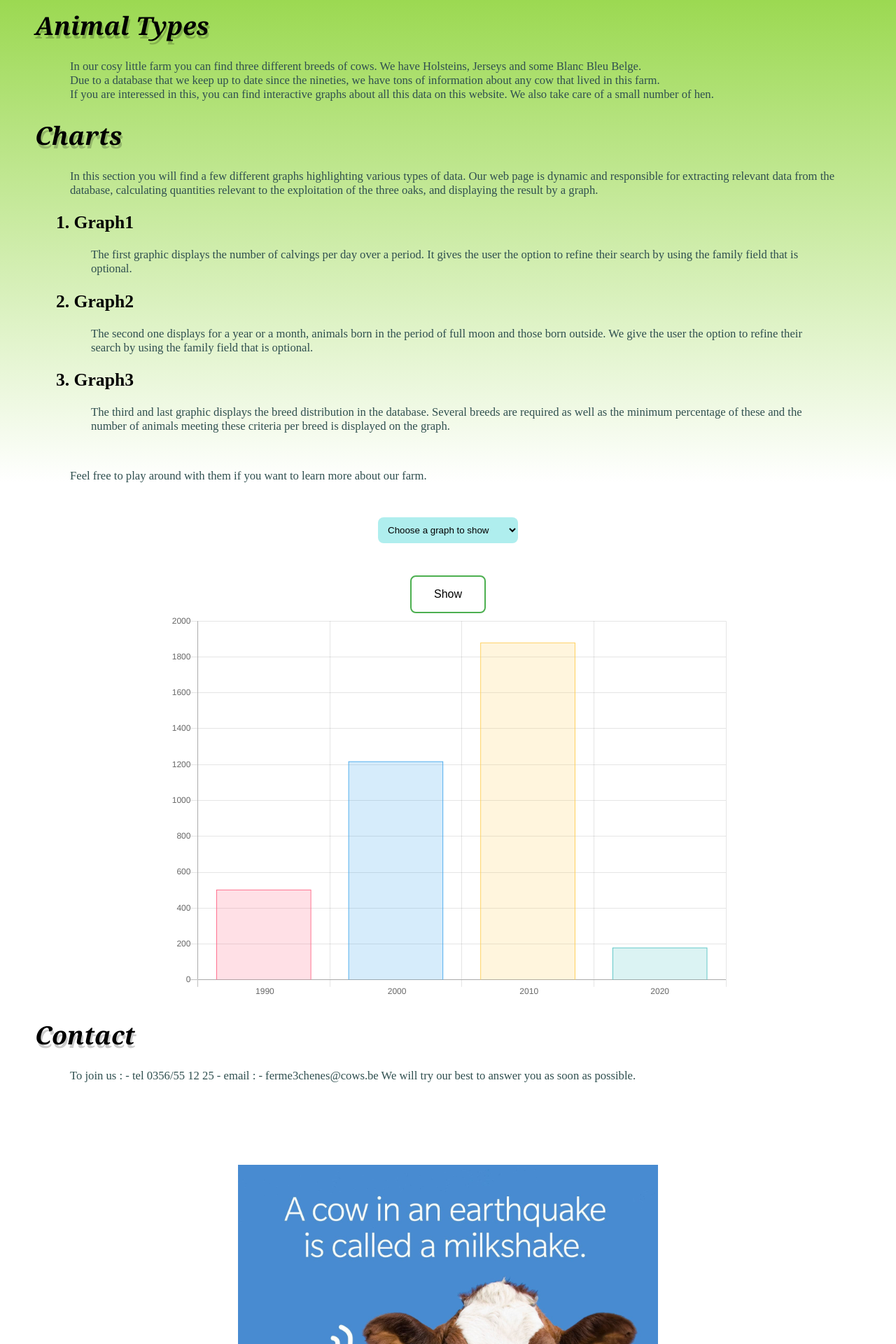
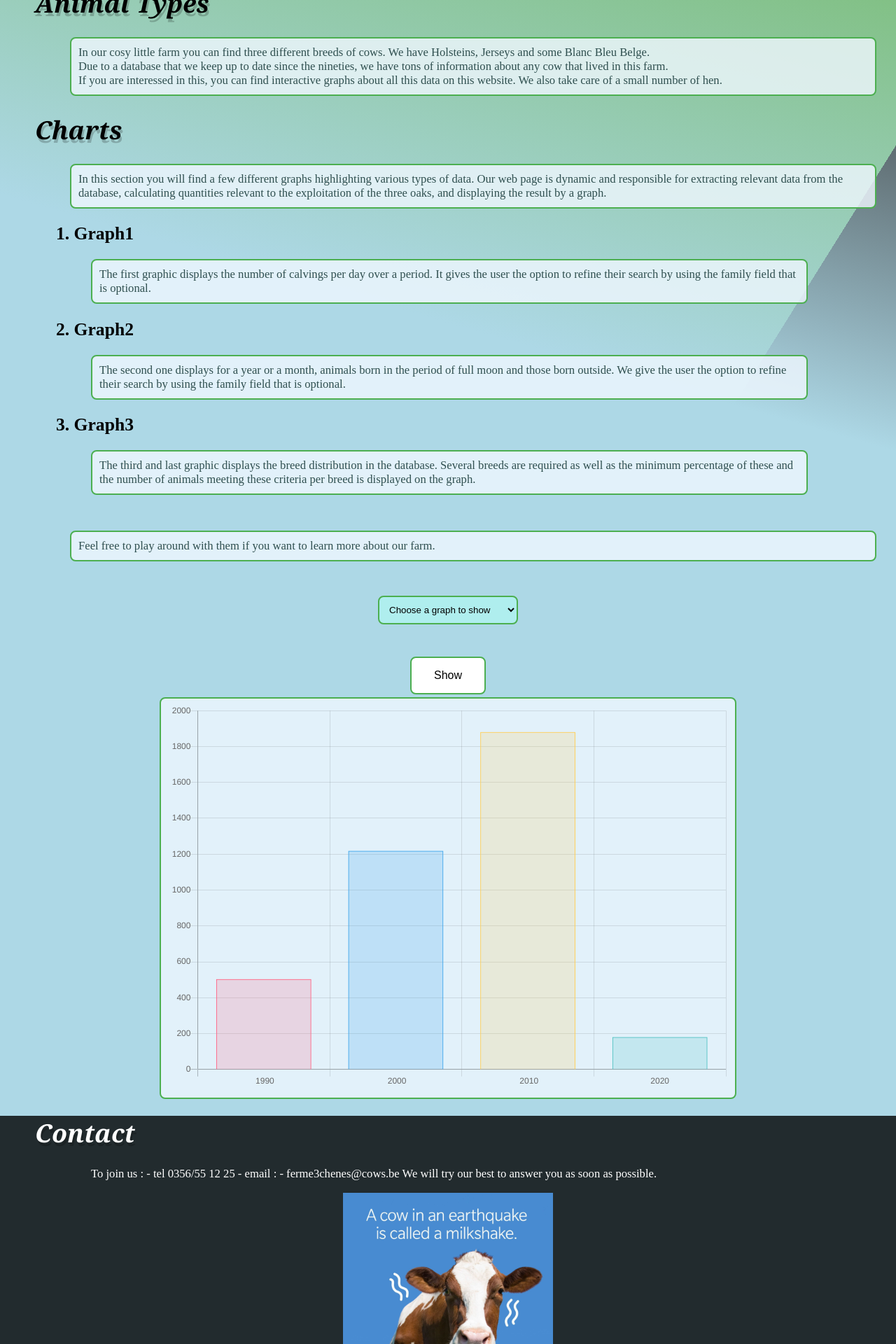
Before and after one commit to Eduart2001/P2_Harold_3, a Flask app: page / in a window 1280 px wide. Shown: the part 1080-3000 px from the top of the page at 70% size. Run offline with Flask 2, Linux system fonts and the light colour scheme; data comes from the database, SQL or seed files in the repository; some libraries are stand-ins or nearby versions.

Commit message:
changed style

```diff
--- a/farm/farm/farm.py
+++ b/farm/farm/farm.py
@@ -27,6 +27,21 @@ def index():
 
 @app.route('/charts', methods=['GET', 'POST'])
 def charts():
+    """charts function uses a post request to show data on our website, from this request we will have the necessary information
+        to generate the different charts. First of all we ask if the methode from the request is POST (the POST request method requests
+        that a web server accept the data enclosed in the body of the request message, most likely for storing it.
+        It is often used when uploading a file or when submitting a completed web form)
+        If it's the case we attribute to each attribute the correspponding data.
+            It checks the chartId and based on that it returns a jsonify dictionnary of the needed data to update the chart
+            when something is missing it returns a jsonify dictionnary with the error
+        if not than it redirects to the homepage by calling the index()
+
+    Raises:
+        ValueError:
+
+    Returns:
+        dict: jsonify dict of the necessary data to generate the chart or error dict with the occurring errors
+    """
     if request.method == "POST":
 
         chartId = request.form["chartId"]
--- a/farm/farm/static/css/main.css
+++ b/farm/farm/static/css/main.css
@@ -4,6 +4,12 @@ body{
     margin:0;
     margin-top: 80px;
     font-family: 'Courier New', Courier, monospace;
+    margin: 0;
+    padding: 0;
+    height: 100%;
+    width: 100%;
+    background-color: rgb(0, 128, 0,0.5);
+    background-image: linear-gradient(16deg, lightblue 50%, transparent 70%), linear-gradient(-58deg, rgb(50, 47, 47) 35%, transparent 30%);
 }
 html {
     scroll-behavior: smooth;
@@ -19,6 +25,7 @@ header{
     backdrop-filter: blur(32px);
 
 }
+
 .container{
     max-width: 90%;
     margin:0px;
@@ -79,6 +86,11 @@ header{
     padding: 10px;
     background-color:paleturquoise;
     border:none;
+
+    border-radius: 8px;
+    padding: 10px;
+    border: 2px solid #4CAF50;
+    border-radius: 8px;
 }
 
 .charts-selector{
@@ -89,6 +101,7 @@ header{
     padding-top: 32px;
     justify-content: center;
     gap: 10px 20px;
+
 }
 .charts-selector-filter{
 
@@ -109,6 +122,11 @@ header{
     margin: auto;
     justify-content: space-around;
 
+
+    border-radius: 8px;
+    padding: 10px;
+    background-color:rgb(240, 248, 255,0.8);
+    border: 2px solid #4CAF50;
 }
 .paragraph{
     position: relative;
@@ -117,6 +135,13 @@ header{
     font-size: 1.3vw;
     font-family: 'Times New Roman', serif;
     color:darkslategray;
+
+    border-radius: 8px;
+    padding: 10px;
+    background-color:rgb(240, 248, 255,0.8);
+    border: 2px solid #4CAF50;
+    border-radius: 8px;
+
 }
 .titles{
     position: relative;
@@ -141,4 +166,13 @@ header{
     font-size: 1.3vw;
     font-family: 'Times New Roman', serif;
     color:darkslategray;
+
+    border-radius: 8px;
+    padding: 10px;
+    background-color:rgb(240, 248, 255,0.8);
+    border: 2px solid #4CAF50;
+    border-radius: 8px;
 }
+.contact{
+    background-color:rgb(0, 0,0,0.8);
+}
--- a/farm/farm/templates/index.html
+++ b/farm/farm/templates/index.html
@@ -39,14 +39,7 @@
   </div>
 </header>
 {% endblock %} {% endblock %} {%block body%} {%block farmblock%}
-<div
-  style="
-    background-image: linear-gradient(
-      rgb(109, 199, 0, 1) 40%,
-      rgba(109, 199, 0, 0)
-    );
-  "
-  class="thefarm-block">
+<div  class="thefarm-block">
 
   <!--the Farm-block division helps to separate our work in smaller divisions, so it will be easier to implement or manipulate with CSS styles and it makes it easier
     to understand and visualize.
@@ -219,20 +212,27 @@
 <div class="chart">
   <canvas id="graphique" width="800px" height="550px"></canvas>
 </div>
-<h1 class="titles">
+{%endblock%}
+<footer>
+  <div class="contact">
+    <h1 class="titles" style=" color: rgba(255,255,255);">
       Contact
     </h1>
-<p class = "paragraph" id="contactlabel">
+    <p class = "" id="contactlabel" style= "color: rgba(255,255,255);   position: relative;
+    left: 130px;
+    margin-right: 20%;
+    font-size: 1.3vw;
+    font-family: 'Times New Roman', serif;">
       To join us : - tel 0356/55 12 25 - email : - ferme3chenes@cows.be We will try
       our best to answer you as soon as possible.
     </p>
-<img src="/static/images/CowJoke.jpg" alt="Cow joke" width="600" height="600" style="  display: block;
+    <img src="/static/images/CowJoke.jpg" alt="Cow joke" width="300" height="300" style="  display: block;
     margin-left: auto;
     margin-right: auto;
-position: relative;
-top:100px;">
-{%endblock%}
+    position: relative;">
 
+  </div>
+</footer>
 <script>
   //js code to initialize and create the default chart
   var names = "{{keys}}";
@@ -466,9 +466,10 @@ top:100px;">
   $("#chart-select").on("change", function () {
     var selectValue = $(this).val();
     var css_changes={
-      "border": "none",
-      "border-radius":" 0px",
-      "border-radius": "8px" }
+      "border-radius": "8px",
+      "padding": "10px",
+      "border": "2px solid #4CAF50",
+    }
     if (selectValue == 1) {
       $("#start-month-select").show().css(css_changes);
       $("#end-month-select").show().css(css_changes);
@@ -524,9 +525,10 @@ top:100px;">
     var yearSelector = document.getElementById("start-year-select").value;
     var endYearSelector = document.getElementById("end-year-select").value;
     $("#start-month-select").css({
-      "border": "none",
-      "border-radius":" 0px",
-      "border-radius": "8px" });
+      "border-radius": "8px",
+      "padding": "10px",
+      "border": "2px solid #4CAF50",
+    });
     if (endYearSelector <= yearSelector) {
       if (endMonthSelector <= monthSelector) {
         document.querySelector("#start-month-select").value = endMonthSelector;
@@ -542,9 +544,10 @@ top:100px;">
     var yearSelector = document.getElementById("start-year-select").value;
     var endYearSelector = document.getElementById("end-year-select").value;
     $("#end-month-select").css({
-      "border": "none",
-      "border-radius":" 0px",
-      "border-radius": "8px" });
+      "border-radius": "8px",
+      "padding": "10px",
+      "border": "2px solid #4CAF50",
+    });
     if (endYearSelector <= yearSelector) {
       if (endMonthSelector <= monthSelector) {
         document.querySelector("#start-month-select").value = endMonthSelector;
@@ -560,9 +563,10 @@ top:100px;">
     var yearSelector = document.getElementById("start-year-select").value;
     var endYearSelector = document.getElementById("end-year-select").value;
     $("#start-year-select").css({
-      "border": "none",
-      "border-radius":" 0px",
-      "border-radius": "8px" });
+      "border-radius": "8px",
+      "padding": "10px",
+      "border": "2px solid #4CAF50",
+    });
     if (endYearSelector <= yearSelector) {
       if (endMonthSelector <= monthSelector) {
         document.querySelector("#start-month-select").value = endMonthSelector;
@@ -579,9 +583,10 @@ top:100px;">
     var endYearSelector = document.getElementById("end-year-select").value;
     //removes the red border from the #end-year-select when clicked
     $("#end-year-select").css({
-      "border": "none",
-      "border-radius":" 0px",
-      "border-radius": "8px" });
+      "border-radius": "8px",
+      "padding": "10px",
+      "border": "2px solid #4CAF50",
+    });
     if (endYearSelector <= yearSelector) {
       if (endMonthSelector <= monthSelector) {
         document.querySelector("#start-month-select").value = endMonthSelector;
@@ -592,61 +597,72 @@ top:100px;">
   $("#fullmoon-select").on("change", function () {
     //removes the red border from the #fullmoon-select when clicked
     $("#fullmoon-select").css({
-      "border": "none",
-      "border-radius":" 0px",
-      "border-radius": "8px" });
+      "border-radius": "8px",
+      "padding": "10px",
+      "border": "2px solid #4CAF50",
+    });
   });
   $("#percentage-select").on("change", function () {
     //removes the red border from the #percentage-select when clicked
     $("#percentage-select").css({
-      "border": "none",
-      "border-radius":" 0px",
-      "border-radius": "8px" });
+      "border-radius": "8px",
+      "padding": "10px",
+      "border": "2px solid #4CAF50",
+    });
   });
   $("#raceType1-select").on("change", function () {
     //removes the red border from all raceTypeX-select when the #raceType1-select clicked
     $("#raceType1-select").css({
-      "border": "none",
-      "border-radius":" 0px",
-      "border-radius": "8px" });
+      "border-radius": "8px",
+      "padding": "10px",
+      "border": "2px solid #4CAF50",
+    });
     $("#raceType2-select").css({
-      "border": "none",
-      "border-radius":" 0px",
-      "border-radius": "8px" });
+      "border-radius": "8px",
+      "padding": "10px",
+      "border": "2px solid #4CAF50",
+    });
     $("#raceType3-select").css({
-      "border": "none",
-      "border-radius":" 0px",
-      "border-radius": "8px" });
+      "border-radius": "8px",
+      "padding": "10px",
+      "border": "2px solid #4CAF50",
+    });
   });
   $("#raceType2-select").on("change", function () {
     //removes the red border from all raceTypeX-select when the #raceType2-select clicked
     $("#raceType1-select").css({
-      "border": "none",
-      "border-radius":" 0px",
-      "border-radius": "8px" });
+      "border-radius": "8px",
+      "padding": "10px",
+      "border": "2px solid #4CAF50",
+    });
     $("#raceType2-select").css({
-      "border": "none",
-      "border-radius":" 0px",
-      "border-radius": "8px" });
+      "border-radius": "8px",
+      "padding": "10px",
+      "border": "2px solid #4CAF50",
+    });
     $("#raceType3-select").css({
-      "border": "none",
-      "border-radius":" 0px",
-      "border-radius": "8px" });
+      "border-radius": "8px",
+      "padding": "10px",
+      "border": "2px solid #4CAF50",
+    });
   });
   $("#raceType3-select").on("change", function () {
     //removes the red border from all raceTypeX-select when the #raceType3-select clicked
     $("#raceType1-select").css({
-      "border": "none",
-      "border-radius":" 0px",
-      "border-radius": "8px" });
+      "border-radius": "8px",
+      "padding": "10px",
+      "border": "2px solid #4CAF50",
+    });
     $("#raceType2-select").css({
-      "border": "none",
-      "border-radius":" 0px",
-      "border-radius": "8px" });
+      "border-radius": "8px",
+      "padding": "10px",
+      "border": "2px solid #4CAF50",
+    });
     $("#raceType3-select").css({
-      "border": "none",
-      "border-radius":" 0px",
-      "border-radius": "8px" });
+      "border-radius": "8px",
+      "padding": "10px",
+      "border": "2px solid #4CAF50",
+    });
   });
   // Define the language reload anchors
   var language = {
@@ -687,7 +703,7 @@ top:100px;">
       farmtit: "La Ferme",
       animaltypestit: "Types d' animaux",
       charttitletit: "Graphiques",
-      premierGraph: "Le premier graphique affiche le nombre de vêlages par jour sur une période. On donne l’option à l’utilisateur d’affiner sa recherche en utilisant le champ famille qui est optionnel.",
+      premierGraph: "Le premier  graphique affiche le nombre de vêlages par jour sur une période. On donne l’option à l’utilisateur d’affiner sa recherche en utilisant le champ famille qui est optionnel.",
       deuxiemeGraph: "Le deuxième affiche pour une année ou un mois, les animaux nés en période de pleine lune et ceux en nés en dehors. L’option est donnée à l’utilisateur d’affiner sa recherche en utilisant le champ famille qui est optionnel.",
       troisiemeGraph:"Le troisième et dernier graphique affiche la distribution des races dans la base de données. On demande en entrée plusieurs races ainsi que le pourcentage minimum de ces dernières et on affiche sur le graphe le nombre d’animaux respectant ces critères par race.",
       chartText2:"N'hésitez pas à les consulter pour en apprendre plus sur notre ferme.",
```
Lines whose indentation alone changed are shown as unchanged.
